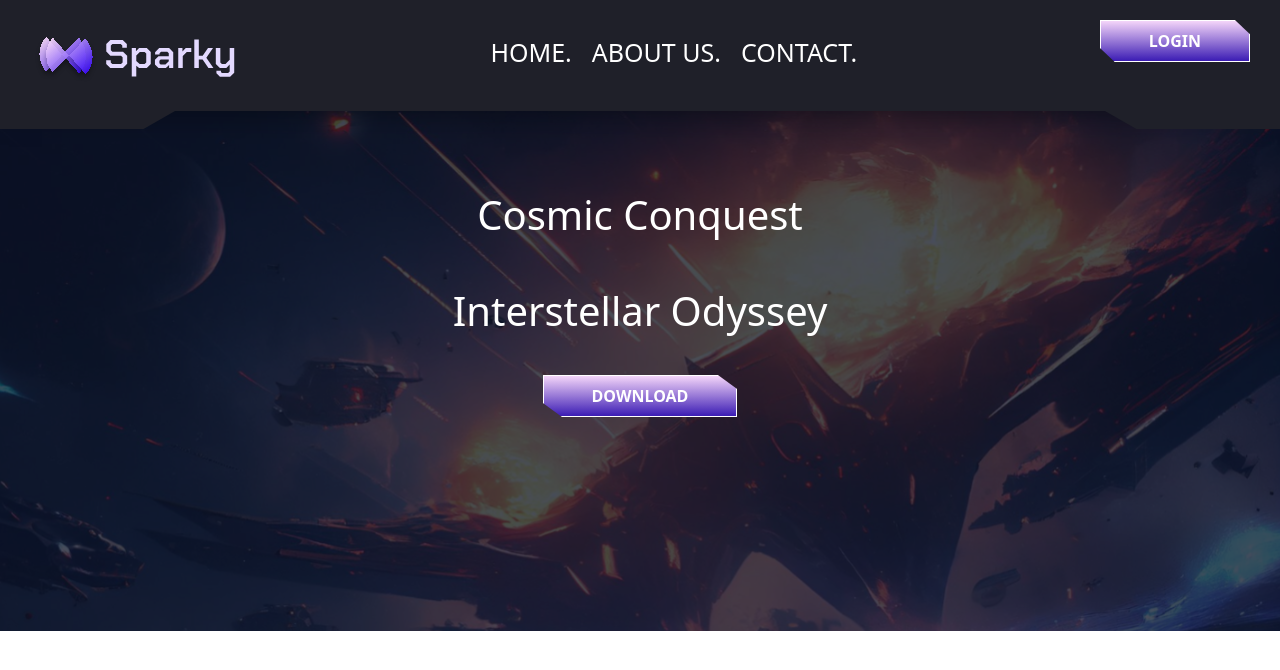
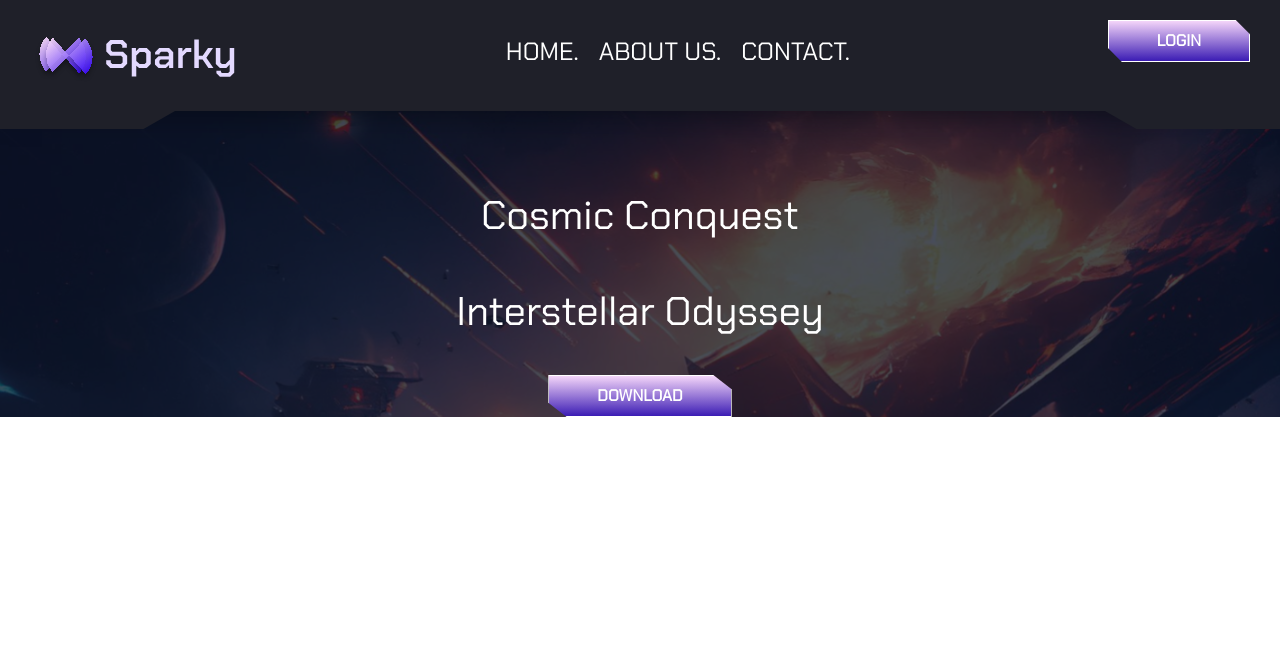
Before and after one commit to poonam-kumawat/sparky, a React (Create React App) app: page / in a window 1280 px wide. Shown: the top 670 px of the page. Built offline with nearby package versions, Linux system fonts and the light colour scheme.

Commit message:
added font

```diff
--- a/src/component/Home/home.js
+++ b/src/component/Home/home.js
@@ -5,7 +5,7 @@ import './home.css';
 class Home extends Component {
   render() {
     return (
-      <div className='headerWrap fixed'>
+      <div className='headerWrap'>
         <div className='header'>
         <div className='header-content'>
             <img src="/assets/svg/logo.svg" alt='logo_img'/>
--- a/src/component/homepage/homepage.css
+++ b/src/component/homepage/homepage.css
@@ -2,8 +2,7 @@
     background-image: url('../../../public/assets/svg/galaxy.svg');
     background-repeat: no-repeat;
     background-size: cover;
-    width: 100%;
-    height: 520px;
+
 }
 .btnDownload{
     clip-path: polygon(90% 0, 100% 34%, 100% 100%, 10% 100%, 0 66%, 0 0);
--- a/src/component/homepage/homepage.js
+++ b/src/component/homepage/homepage.js
@@ -15,6 +15,7 @@ class Homepage extends Component {
       </div>
 
       </div>
+
     );
   }
 }
--- a/src/index.css
+++ b/src/index.css
@@ -1,15 +1,16 @@
 @import url('https://fonts.googleapis.com/css2?family=Chakra+Petch&display=swap');
-body {
+body *{
   margin: 0;
   /* font-family: -apple-system, BlinkMacSystemFont, 'Segoe UI', 'Roboto', 'Oxygen',
     'Ubuntu', 'Cantarell', 'Fira Sans', 'Droid Sans', 'Helvetica Neue',
     sans-serif; */
     /* font-family: 'Chakra Petch',sans-serif; */
-    font-family: 'Chakra Petch', sans-serif;
+  font-family: 'Chakra Petch', sans-serif;
   -webkit-font-smoothing: antialiased;
   -moz-osx-font-smoothing: grayscale;
-  background-color: #0c1226;
+
 }
+
 
 /* code {
   font-family: source-code-pro, Menlo, Monaco, Consolas, 'Courier New',
```
Also changed, not shown: 1 other file (tests, documents, lock files or other folders).
